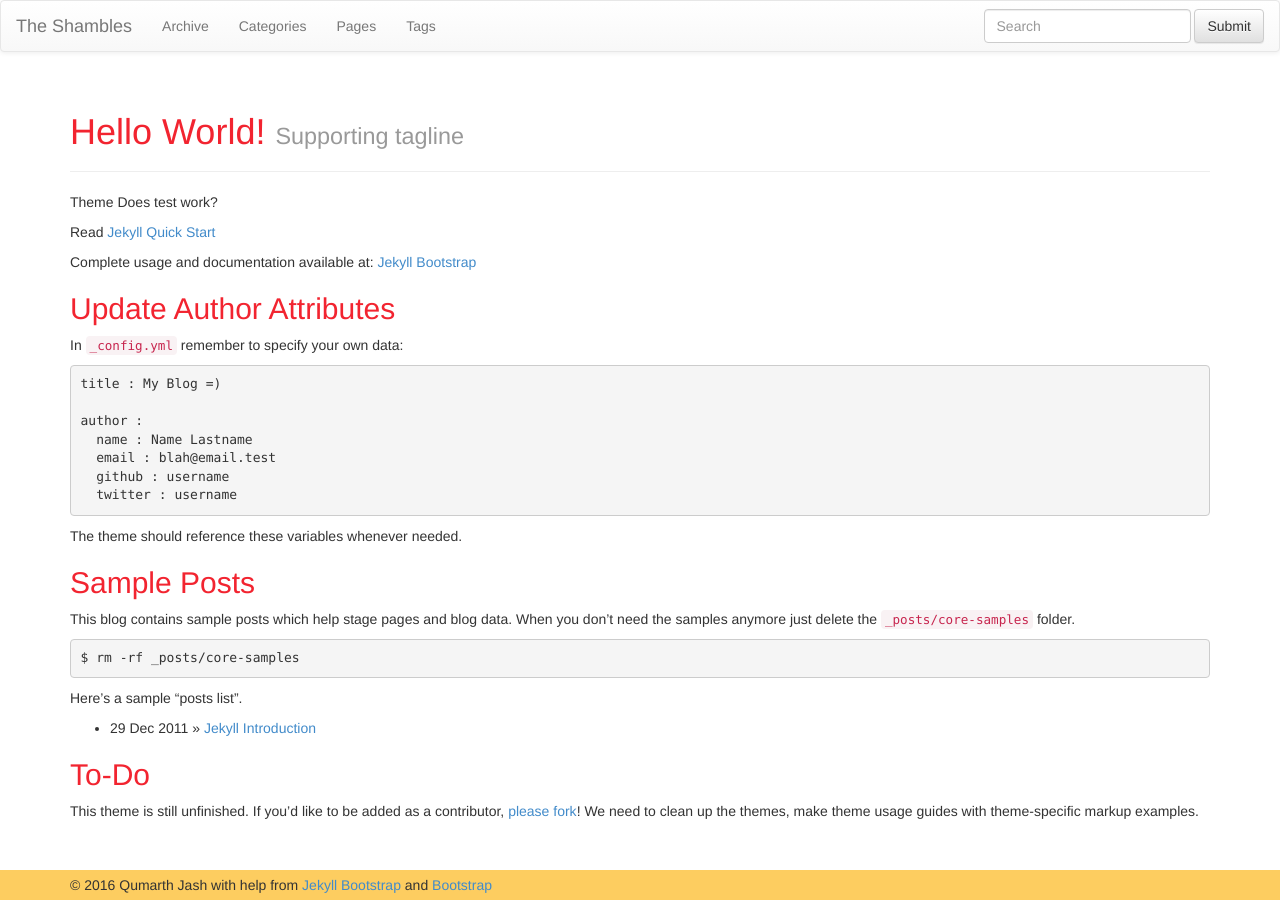
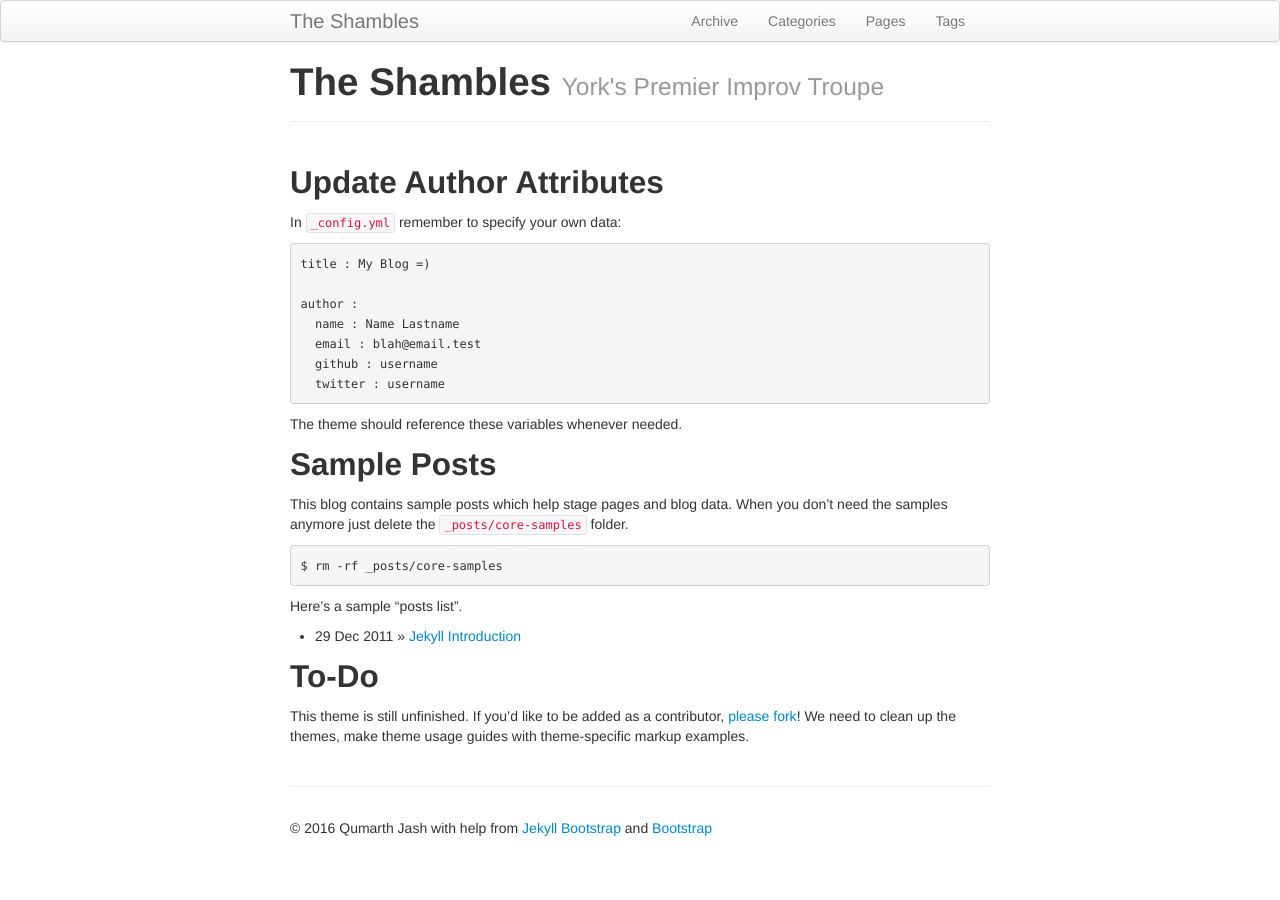
Before and after one commit to ComedySoc/shambles-website, a Jekyll site: the page built from index.md, in a window 1280 px wide. Built offline with Jekyll 4.4.1, drawn with Linux system fonts in a browser that asks for light colours; nearby versions of some CDN libraries.

Commit message:
slight customisation

```diff
--- a/_layouts/default.html
+++ b/_layouts/default.html
@@ -1,6 +1,6 @@
 ---
 theme :
-  name : bootstrap-3
+  name : twitter
 ---
 {% include JB/setup %}
-{% include themes/bootstrap-3/default.html %}
+{% include themes/twitter/default.html %}
--- a/_layouts/page.html
+++ b/_layouts/page.html
@@ -1,8 +1,7 @@
 ---
 theme :
-  name : bootstrap-3
+  name : twitter
 layout: default
-test: test works
 ---
 {% include JB/setup %}
-{% include themes/bootstrap-3/page.html %}
+{% include themes/twitter/page.html %}
--- a/_layouts/post.html
+++ b/_layouts/post.html
@@ -1,7 +1,7 @@
 ---
 theme :
-  name : bootstrap-3
+  name : twitter
 layout: default
 ---
 {% include JB/setup %}
-{% include themes/bootstrap-3/post.html %}
+{% include themes/twitter/post.html %}
--- a/index.md
+++ b/index.md
@@ -1,16 +1,9 @@
 ---
 layout: page
-title: Hello World!
-tagline: Supporting tagline
+title: The Shambles
+tagline: York's Premier Improv Troupe
 ---
 {% include JB/setup %}
-
-Theme {{page.theme.name}}
-Does test work? {{page.test}}
-
-Read [Jekyll Quick Start](http://jekyllbootstrap.com/usage/jekyll-quick-start.html)
-
-Complete usage and documentation available at: [Jekyll Bootstrap](http://jekyllbootstrap.com)
 
 ## Update Author Attributes
 
```
